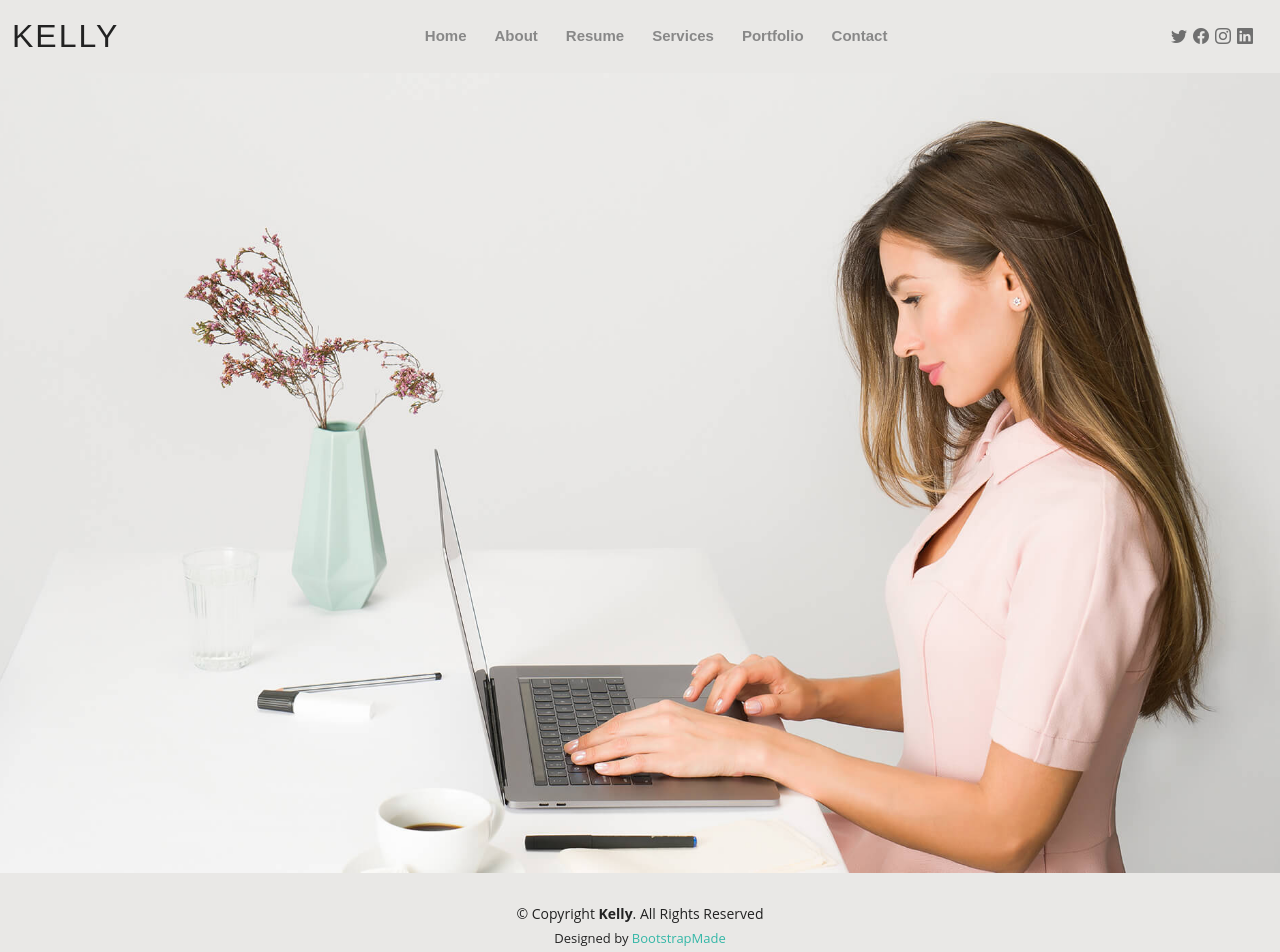
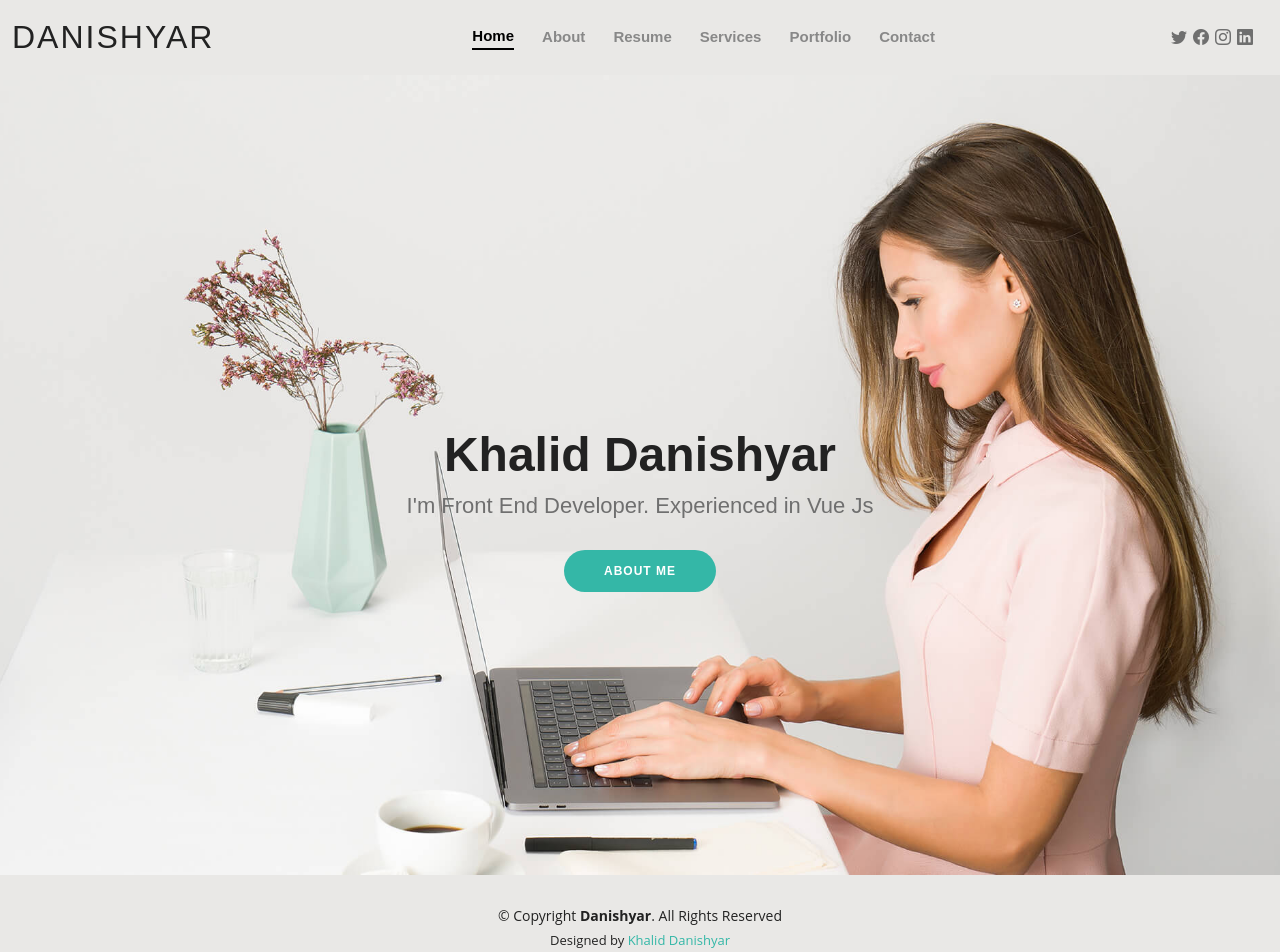
Before and after one commit to danishyarkhwork/portfolio-vuejs, a Vue app: page / in a window 1280 px wide. Shown: the top 952 px of the page. Built offline with nearby package versions, Linux system fonts and the light colour scheme.

Commit message:
Personal Website Almost Done

```diff
--- a/index.html
+++ b/index.html
@@ -2,7 +2,7 @@
 <html lang="en">
   <head>
     <meta charset="UTF-8">
-    <link rel="icon" href="/favicon.ico">
+    <link rel="icon" href="./src/assets/img/favicon.png">
     <meta name="viewport" content="width=device-width, initial-scale=1.0">
     <title>Vite App</title>
   </head>
--- a/package.json
+++ b/package.json
@@ -10,6 +10,7 @@
   "dependencies": {
     "@popperjs/core": "^2.11.8",
     "bootstrap": "^5.3.1",
+    "bootstrap-vue": "^2.23.1",
     "pinia": "^2.1.4",
     "vue": "^3.3.4",
     "vue-router": "^4.2.4"
--- a/src/components/AppLayoutes/AppFooter.vue
+++ b/src/components/AppLayoutes/AppFooter.vue
@@ -6,10 +6,10 @@
     <footer id="footer">
     <div class="container">
       <div class="copyright">
-        &copy; Copyright <strong><span>Kelly</span></strong>. All Rights Reserved
+        &copy; Copyright <strong><span>Danishyar</span></strong>. All Rights Reserved
       </div>
       <div class="credits">
-        Designed by <a href="https://bootstrapmade.com/">BootstrapMade</a>
+        Designed by <a href="https://khaliddanishyar.com/">Khalid Danishyar</a>
       </div>
     </div>
   </footer>
--- a/src/components/AppLayoutes/AppHeader.vue
+++ b/src/components/AppLayoutes/AppHeader.vue
@@ -7,7 +7,7 @@
     <header id="header">
     <div class="container-fluid d-flex justify-content-between align-items-center">
 
-      <h1 class="logo me-auto me-lg-0"><a href="index.html">Kelly</a></h1>
+      <h1 class="logo me-auto me-lg-0"><a href="index.html">Danishyar</a></h1>
 
       <nav id="navbar" class="navbar order-last order-lg-0">
         <ul>
@@ -33,6 +33,11 @@
   </header>
 </template>
 
-<style lang="scss" scoped>
+<style scoped>
+
+a.router-link-active {
+  color: black;
+  border-bottom: 2px solid black;
+}
 
 </style>
--- a/src/main.js
+++ b/src/main.js
@@ -3,10 +3,6 @@ import { createPinia } from 'pinia'
 
 import App from './App.vue'
 import router from './router'
-
-import 'bootstrap/dist/css/bootstrap.css'
-import './assets/img/favicon.png'
-import './assets/img/apple-touch-icon.png'
 
 import './assets/vendor/aos/aos.css'
 import './assets/vendor/bootstrap/css/bootstrap.min.css'
--- a/src/views/AboutView.vue
+++ b/src/views/AboutView.vue
@@ -16,7 +16,7 @@
 
     <div class="row">
       <div class="col-lg-4">
-        <img src="assets/img/about.jpg" class="img-fluid" alt="">
+        <img src="@/assets/img/about.jpg" class="img-fluid" alt="">
       </div>
       <div class="col-lg-8 pt-4 pt-lg-0 content">
         <h3>Illustrator &amp; UI/UX Designer</h3>
@@ -168,7 +168,7 @@
 
         <div class="swiper-slide">
           <div class="testimonial-item">
-            <img src="assets/img/testimonials/testimonials-1.jpg" class="testimonial-img" alt="">
+            <img src="@/assets/img/testimonials/testimonials-1.jpg" class="testimonial-img" alt="">
             <h3>Saul Goodman</h3>
             <h4>Ceo &amp; Founder</h4>
             <p>
@@ -181,7 +181,7 @@
 
         <div class="swiper-slide">
           <div class="testimonial-item">
-            <img src="assets/img/testimonials/testimonials-2.jpg" class="testimonial-img" alt="">
+            <img src="@/assets/img/testimonials/testimonials-2.jpg" class="testimonial-img" alt="">
             <h3>Sara Wilsson</h3>
             <h4>Designer</h4>
             <p>
@@ -194,7 +194,7 @@
 
         <div class="swiper-slide">
           <div class="testimonial-item">
-            <img src="assets/img/testimonials/testimonials-3.jpg" class="testimonial-img" alt="">
+            <img src="@/assets/img/testimonials/testimonials-3.jpg" class="testimonial-img" alt="">
             <h3>Jena Karlis</h3>
             <h4>Store Owner</h4>
             <p>
@@ -207,7 +207,7 @@
 
         <div class="swiper-slide">
           <div class="testimonial-item">
-            <img src="assets/img/testimonials/testimonials-4.jpg" class="testimonial-img" alt="">
+            <img src="@/assets/img/testimonials/testimonials-4.jpg" class="testimonial-img" alt="">
             <h3>Matt Brandon</h3>
             <h4>Freelancer</h4>
             <p>
@@ -220,7 +220,7 @@
 
         <div class="swiper-slide">
           <div class="testimonial-item">
-            <img src="assets/img/testimonials/testimonials-5.jpg" class="testimonial-img" alt="">
+            <img src="@/assets/img/testimonials/testimonials-5.jpg" class="testimonial-img" alt="">
             <h3>John Larson</h3>
             <h4>Entrepreneur</h4>
             <p>
--- a/src/views/HomeView.vue
+++ b/src/views/HomeView.vue
@@ -4,10 +4,10 @@
 
 <template>
   <section id="hero" class="d-flex align-items-center">
-    <div class="container d-flex flex-column align-items-center" data-aos="zoom-in" data-aos-delay="100">
-      <h1>Kelly Adams</h1>
-      <h2>I'm a professional illustrator from San Francisco</h2>
-      <a href="about.html" class="btn-about">About Me</a>
+    <div class="container d-flex flex-column align-items-center">
+      <h1>Khalid Danishyar</h1>
+      <h2>I'm Front End Developer. Experienced in Vue Js</h2>
+      <a href="/about" class="btn-about">About Me</a>
     </div>
   </section>
 </template>
```
Also changed, not shown: src/views/PortfolioView.vue (+18 -18 lines), 1 other file (tests, documents, lock files or other folders).
